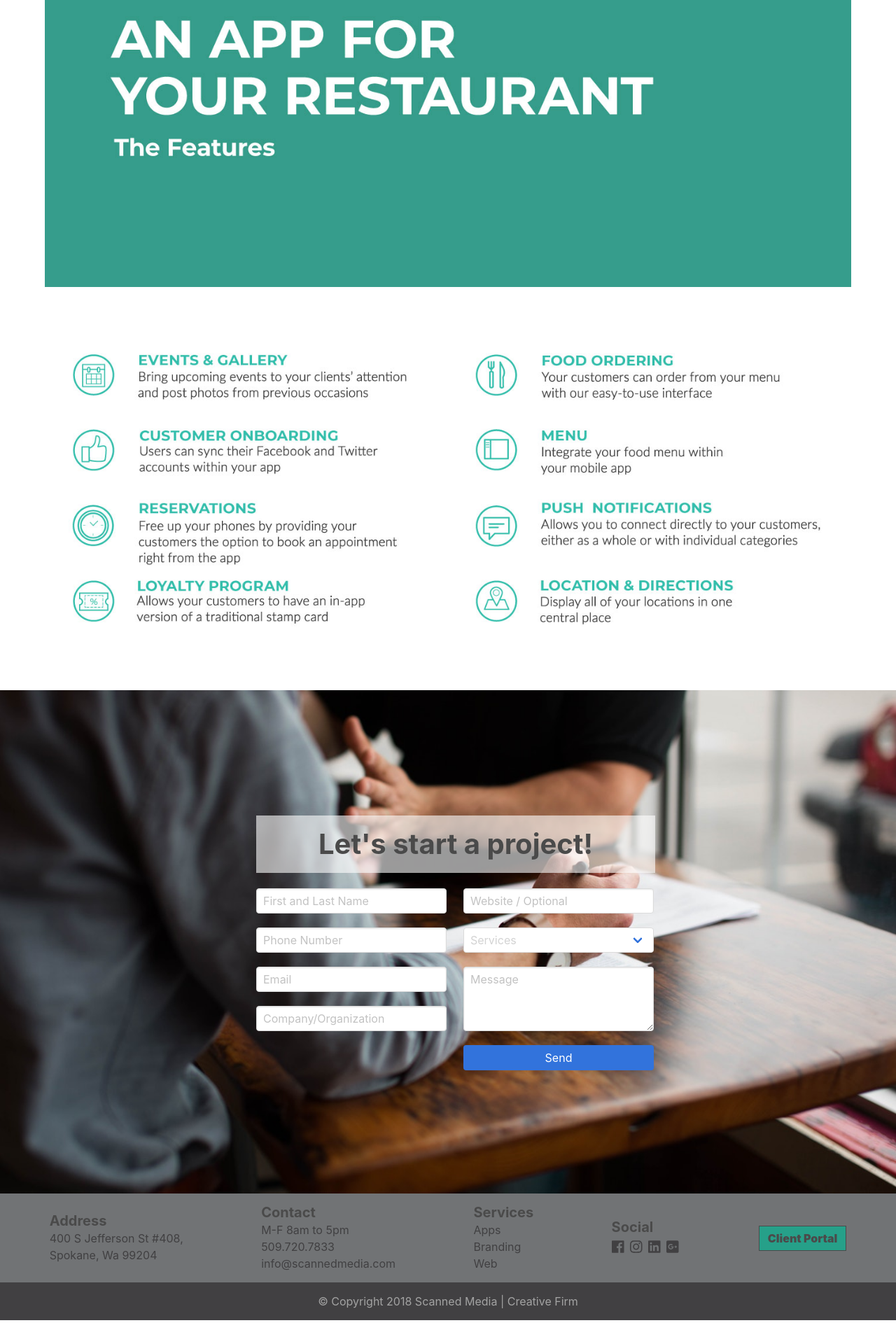
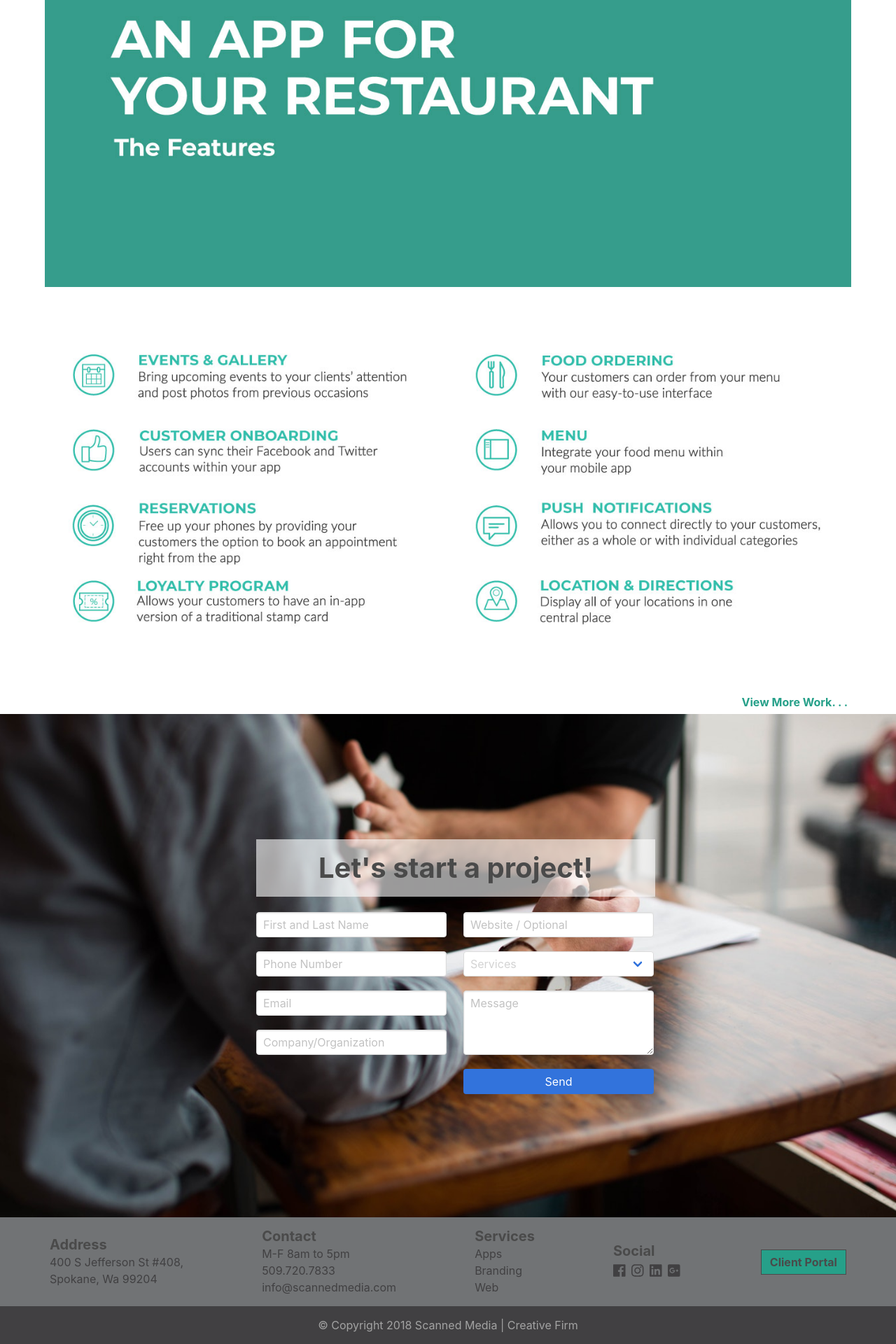
Before and after one commit to scannedmedia/scannedmedia, a Jekyll site: the page built from _work/the-onion.markdown, in a window 1280 px wide. Shown: the part 1398-3318 px from the top of the page at 70% size. Built offline with Jekyll 4.4.1, drawn with Linux system fonts in a browser that asks for light colours; nearby versions of some CDN libraries; before the commit the page ends 3284 px from its top, so only the background shows below that.

Commit message:
adding back link to work page + updating work images

```diff
--- a/_layouts/works.html
+++ b/_layouts/works.html
@@ -44,6 +44,11 @@
           {% endif %}
         {% endfor %}
       </div>
+      <div class="read-more has-text-right container has-text-weight-bold">
+          <p style="padding:5px;">
+            <a href="/work/">View More Work. . .</a>
+          </p>
+        </div>
     </div>
     <!--   Footer   -->
 
--- a/assets/styles/index.scss
+++ b/assets/styles/index.scss
@@ -105,7 +105,12 @@ body {
 }
 
 // start of work styles
-
+.read-more a {
+  color: #26A089;
+}
+.read-more a:hover {
+  color: #414042;
+}
 .work-item {
   position: relative;
 }
@@ -320,7 +325,7 @@ p img {
 }
 
 .footer .button {
-  font-weight: 900;
+  font-weight: 700;
   border-color: #4a4a4a;
   color: #4a4a4a;
   background-color: #26A089;
```
Also changed, not shown: _layouts/default.html (+7 -2 lines), 1 other file.
